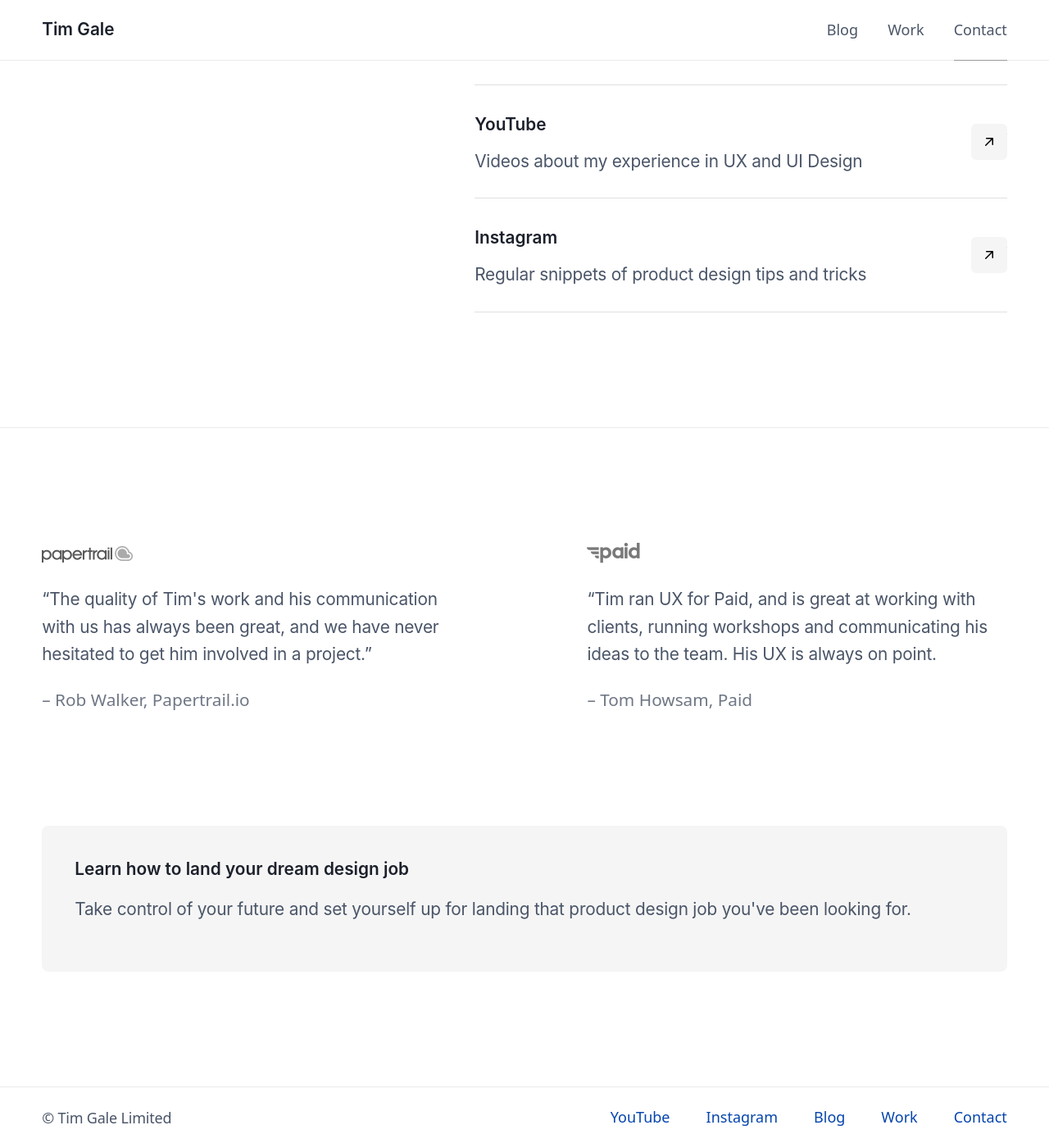
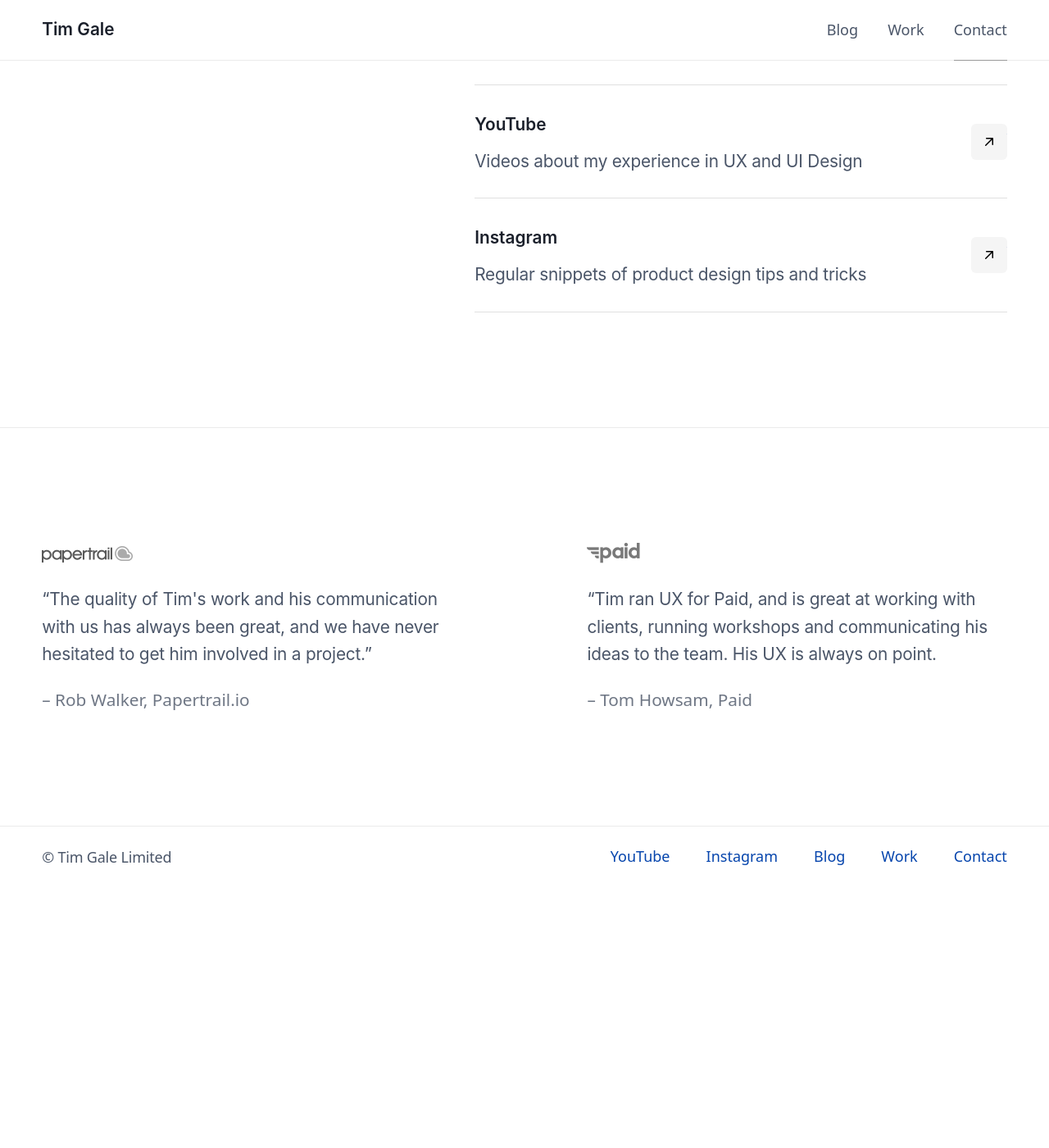
Before and after one commit to timgale/timgale.github.io, a Jekyll site: the page built from contact.html, in a window 1280 px wide and 1400 px high, scrolled down 380 px. Shown: the whole window at 82% size. Built offline with Jekyll 4.4.1, drawn with Linux system fonts in a browser that asks for light colours; after the commit the page ends 1461 px from its top, so only the background shows below that.

Commit message:
Clean up padding and margins from previous layout

```diff
--- a/_sass/components/_container.scss
+++ b/_sass/components/_container.scss
@@ -936,6 +936,11 @@
 .single-content {
 	width: 100%;
 	padding: 140px 0 140px 0;
+
+	.row-layout {
+		padding-bottom: 0;
+	}
+
 }
 
 // Breadcrumb
--- a/_sass/components/_project.scss
+++ b/_sass/components/_project.scss
@@ -14,6 +14,8 @@
 }
 
 .project-content {
+	display: flex;
+	flex-direction: column;
 
 	// Headings
 	h1 {
--- a/contact.html
+++ b/contact.html
@@ -84,13 +84,13 @@ summary: Contact - Tim Gale, Product Designer
 		</div>
 		<!-- /Social Proof -->
 		<!-- Free Download -->
-		<div class="download-cta">
+		<!-- <div class="download-cta">
 			<h3 class="heading--charlie">Learn how to land your dream design job</h3>
 				<p>Take control of your future and set yourself up for landing that product design job you've been looking for.</p>
 				<form action="#">
 
 				</form>
-		</div>
+		</div> -->
 		<!-- /Free Download -->
 	</div>
 </div>
```
Also changed, not shown: _layouts/post.html (+7 -7 lines), _work_items/2019-05-08-carbon.md (+17 -2 lines), images/carbon-case-study-audience-activity.png (added), images/carbon-case-study-lead.png (added), images/carbon-case-study-uj.png (added), 2 other files.
